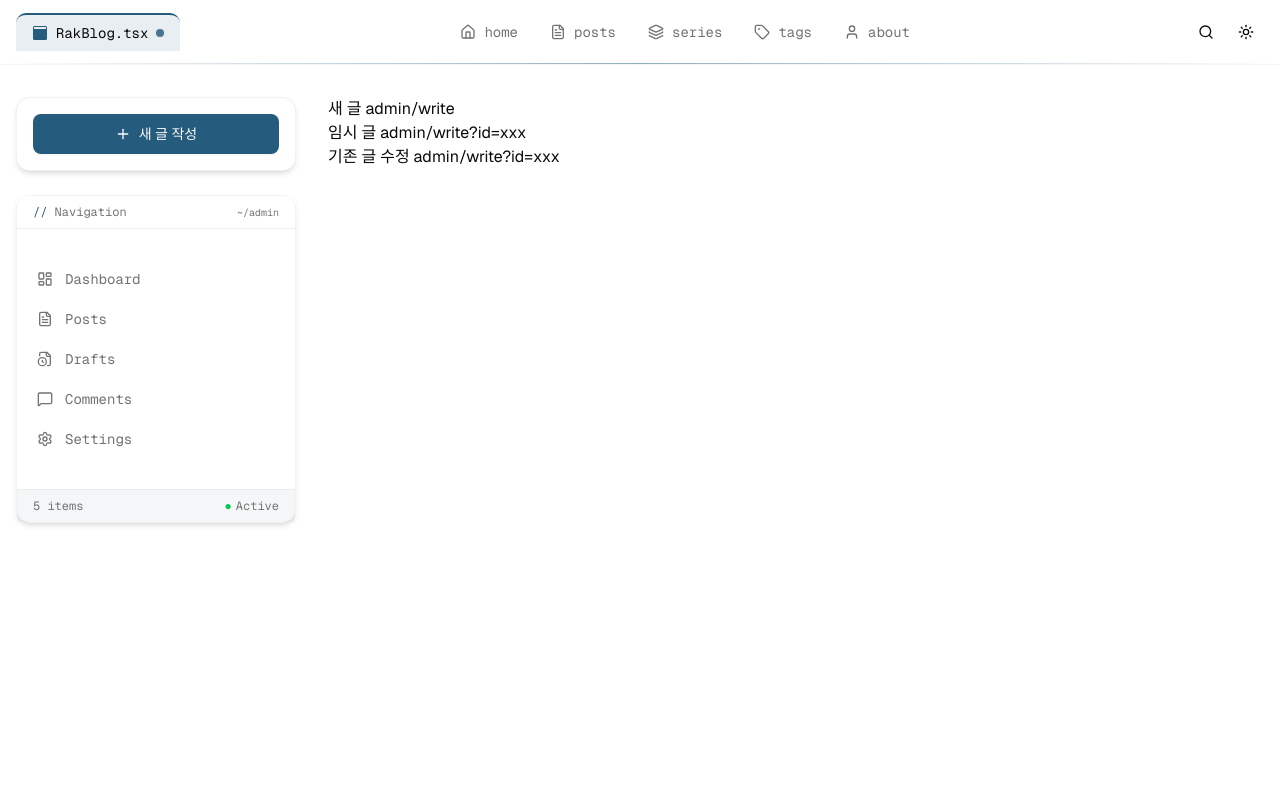
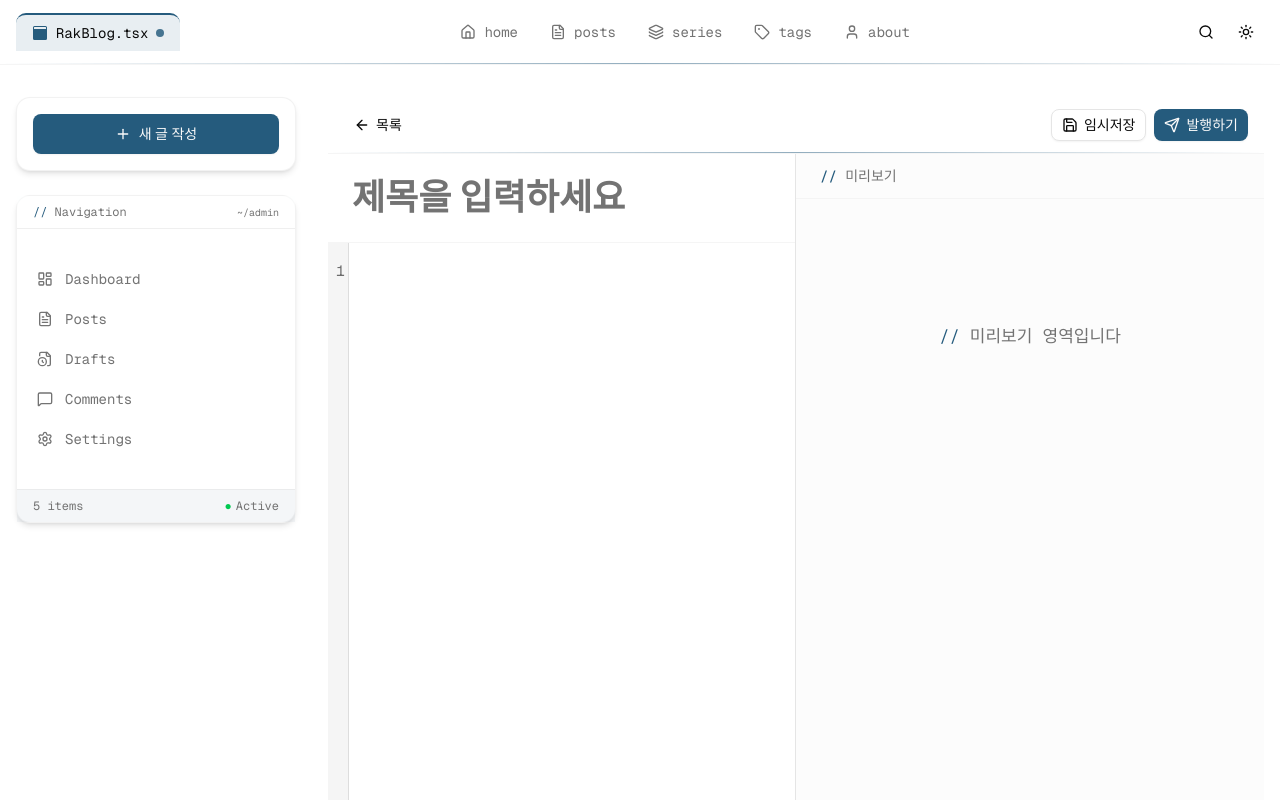
Before and after one commit to rak517/Rak-Blog, a Next.js app: page /admin/write in a window 1280 px wide. Shown: the top 800 px of the page. Built offline with nearby package versions, Linux system fonts and the light colour scheme.

Commit message:
:sparkles: feat: 포스트 작성(수정) 페이지 UI 적용

```diff
--- a/src/app/admin/write/page.tsx
+++ b/src/app/admin/write/page.tsx
@@ -1,9 +1,74 @@
-export default function Page() {
+'use client';
+
+import { useState } from 'react';
+import WriteHeader from '@/components/Admin/Write/WriteHeader';
+import MarkdownEditor from '@/components/Admin/Write/MarkdownEditor';
+import MarkdownPreview from '@/components/Admin/Write/MarkdownPreview';
+
+export default function WritePage() {
+  const [content, setContent] = useState('');
+  const [isSaving, setIsSaving] = useState(false);
+  const [lastSaved, setLastSaved] = useState<string | null>(null);
+
+  // 임시저장 핸들러
+  const handleSaveDraft = async () => {
+    setIsSaving(true);
+
+    // TODO: 실제 저장 로직 구현
+    await new Promise((resolve) => setTimeout(resolve, 1000));
+
+    const now = new Date().toLocaleTimeString('ko-KR', {
+      hour: '2-digit',
+      minute: '2-digit',
+    });
+    setLastSaved(now);
+    setIsSaving(false);
+  };
+
+  // 발행하기 핸들러
+  const handlePublish = async () => {
+    setIsSaving(true);
+
+    // TODO: 실제 발행 로직 구현
+    await new Promise((resolve) => setTimeout(resolve, 1000));
+
+    setIsSaving(false);
+    console.log('발행 완료!');
+  };
+
   return (
-    <>
-      <div>새 글 admin/write</div>
-      <div>임시 글 admin/write?id=xxx</div>
-      <div>기존 글 수정 admin/write?id=xxx</div>
-    </>
+    <div className='flex h-screen flex-col'>
+      <WriteHeader onSaveDraft={handleSaveDraft} onPublish={handlePublish} isSaving={isSaving} lastSaved={lastSaved} />
+
+      <main className='flex flex-1 overflow-hidden'>
+        <div className='flex w-full flex-col border-r lg:w-1/2'>
+          {/* 제목 입력 영역 (다음 단계에서 추가) */}
+          <div className='border-border/40 border-b p-6'>
+            <input
+              type='text'
+              placeholder='제목을 입력하세요'
+              className='text-foreground placeholder:text-muted-foreground w-full bg-transparent text-4xl font-bold outline-none'
+            />
+          </div>
+
+          <div className='flex-1 overflow-hidden'>
+            <MarkdownEditor value={content} onChange={setContent} />
+          </div>
+        </div>
+
+        <div className='bg-muted/30 hidden w-1/2 overflow-hidden lg:block'>
+          <div className='flex h-full flex-col'>
+            <div className='border-border/40 flex items-center border-b px-6 py-3'>
+              <span className='text-muted-foreground font-mono text-sm font-medium'>
+                <span className='text-primary'>{'//'}</span> 미리보기
+              </span>
+            </div>
+            <div className='flex-1 overflow-hidden'>
+              <MarkdownPreview content={content} />
+            </div>
+          </div>
+        </div>
+      </main>
+    </div>
   );
 }
```
